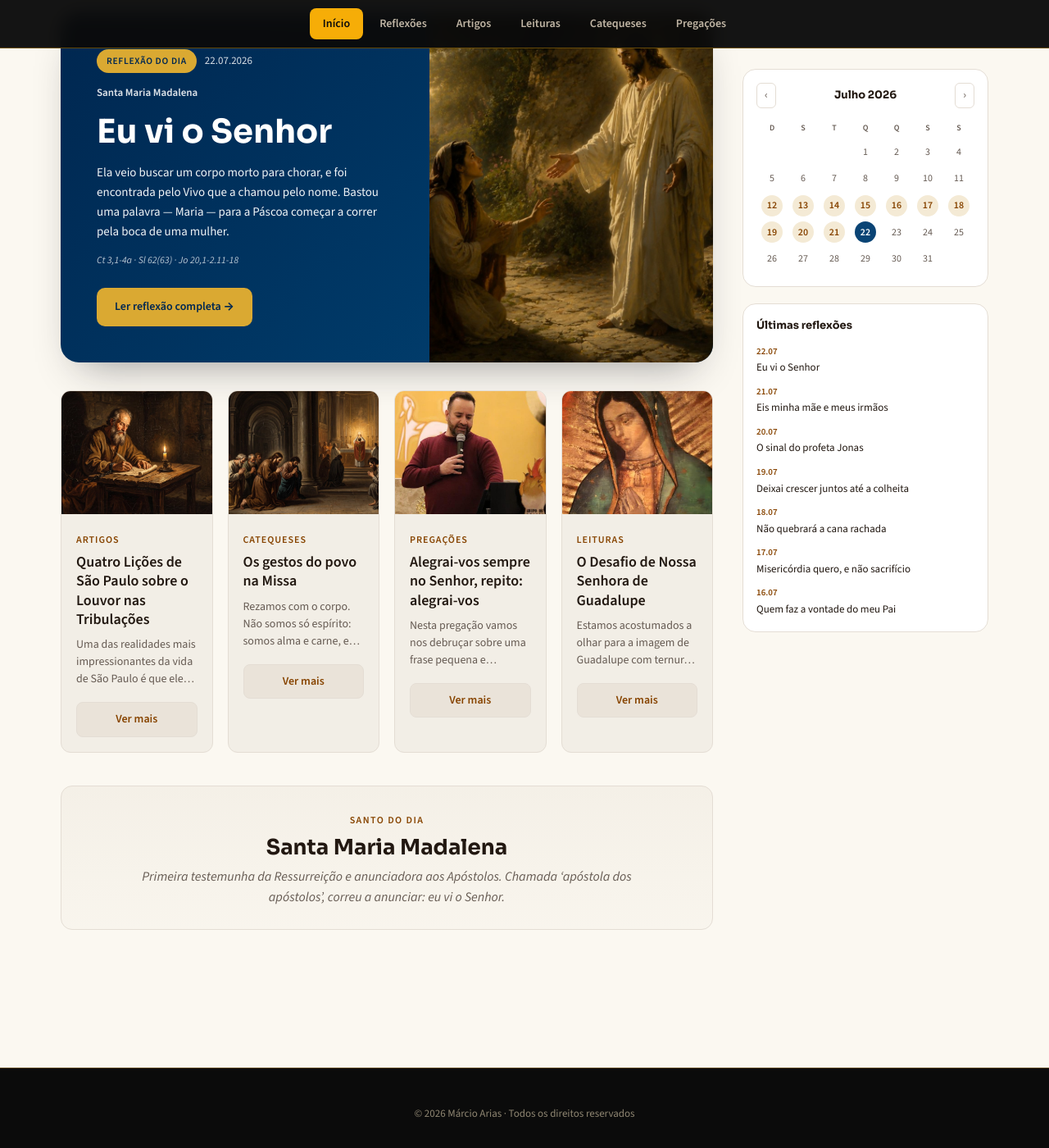
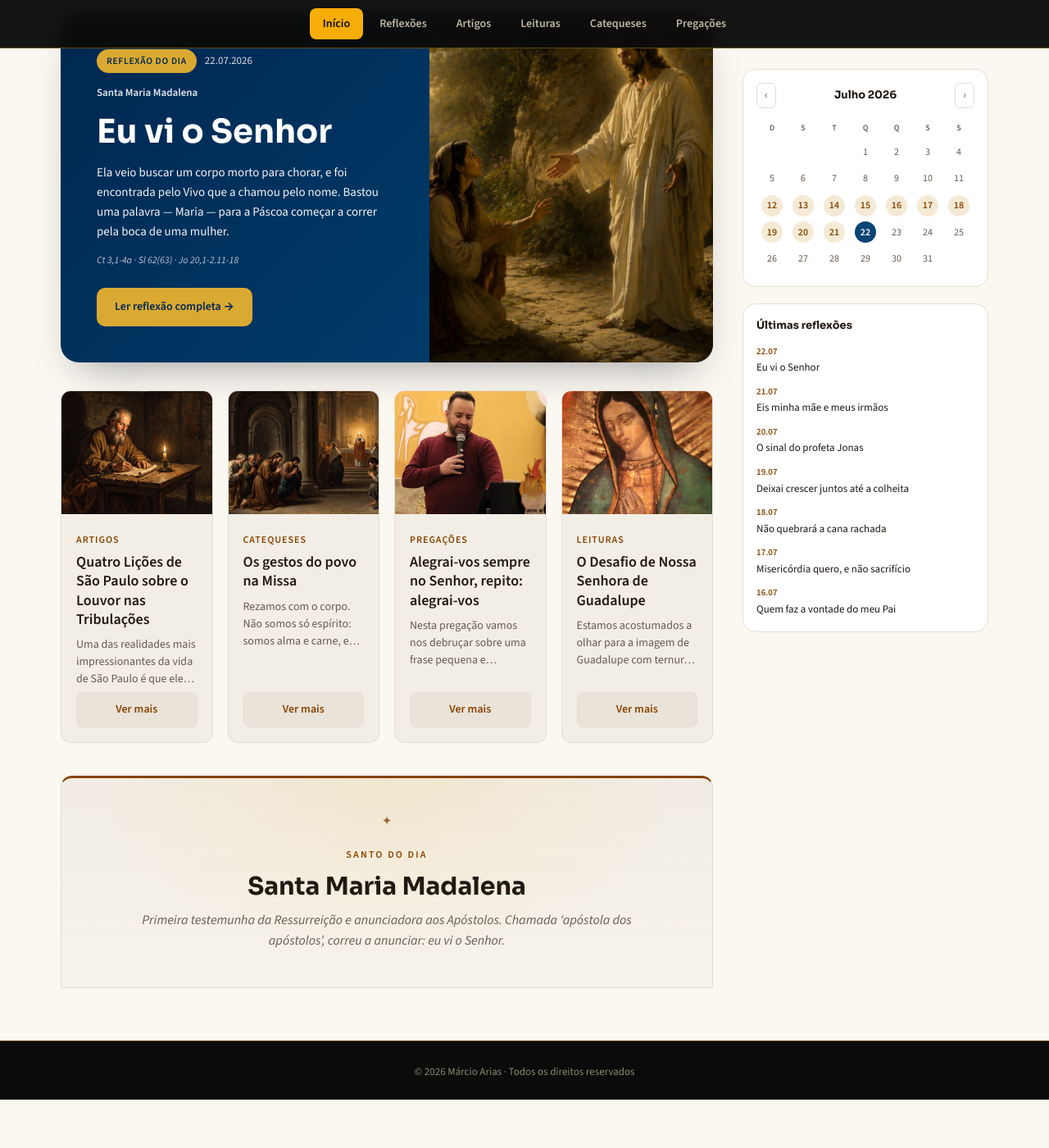
Before and after one commit to admariam/liturgiadiaria, a Jekyll site: the page built from index.html, in a window 1280 px wide and 1400 px high, scrolled down 310 px. Shown: the whole window at 82% size. Built offline with Jekyll 4.4.1, drawn with Linux system fonts in a browser that asks for light colours; after the commit the page ends 1651 px from its top, so only the background shows below that.

Commit message:
CSS: Ver mais alinhados, santo do dia redesenhado, rodapé colado e enxuto

```diff
--- a/assets/css/style.css
+++ b/assets/css/style.css
@@ -429,7 +429,7 @@ table.cal td.hoje a, table.cal td.hoje span { background: var(--primary); color:
   box-shadow: 0 10px 26px -16px rgba(60,45,30,.5);
   border-color: var(--accent-deep, #7a5a2f);
 }
-.card-secao-topo { text-decoration: none; color: inherit; display: block; }
+.card-secao-topo { text-decoration: none; color: inherit; display: flex; flex-direction: column; flex: 1 1 auto; }
 .card-secao-capa {
   position: relative;
   overflow: hidden;
@@ -460,6 +460,7 @@ table.cal td.hoje a, table.cal td.hoje span { background: var(--primary); color:
 
 .btn-ver-mais {
   margin: 12px 18px 18px;
+  margin-top: auto;
   display: inline-block; text-align: center;
   padding: 9px 14px; font-size: 14px; font-weight: 600;
   color: var(--accent-deep, #7a5a2f);
@@ -612,34 +613,46 @@ sup[role="doc-noteref"] a:hover,
 /* ===== Santo do dia (home) ===== */
 .santo-do-dia {
   max-width: 1180px;
-  margin: 8px auto 44px;
-  padding: 26px 28px;
+  margin: 8px auto 0;
+  padding: 40px 28px 44px;
   text-align: center;
-  background: linear-gradient(180deg, rgba(122,90,47,.05), rgba(122,90,47,.02));
+  position: relative;
+  background:
+    radial-gradient(ellipse at top, rgba(246,173,7,.10), transparent 62%),
+    linear-gradient(180deg, rgba(122,90,47,.07), rgba(122,90,47,.03));
   border: 1px solid var(--fio);
-  border-radius: 14px;
+  border-top: 3px solid var(--accent-deep);
+  border-radius: 14px 14px 0 0;
+}
+.santo-do-dia::before {
+  content: "✦";
+  display: block;
+  font-size: 15px;
+  color: var(--accent-deep);
+  margin-bottom: 14px;
+  opacity: .8;
 }
 .santo-rotulo {
   display: inline-block;
-  font-size: 12px; font-weight: 700; letter-spacing: .12em; text-transform: uppercase;
-  color: var(--accent-deep); margin-bottom: 8px;
+  font-size: 12px; font-weight: 700; letter-spacing: .18em; text-transform: uppercase;
+  color: var(--accent-deep); margin-bottom: 12px;
 }
 .santo-nome {
-  margin: 0 0 8px; font-family: var(--display);
-  font-size: 26px; line-height: 1.2; color: var(--tinta);
+  margin: 0 0 12px; font-family: var(--display);
+  font-size: 30px; line-height: 1.15; color: var(--tinta);
 }
 .santo-frase {
   margin: 0 auto; max-width: 640px;
   font-size: 16px; font-style: italic; line-height: 1.55; color: var(--tinta-suave);
 }
 @media (max-width: 620px) {
-  .santo-do-dia { margin: 4px 0 32px; padding: 22px 20px; border-radius: 0; }
+  .santo-do-dia { margin: 4px 0 0; padding: 32px 20px 36px; border-radius: 0; }
   .santo-nome { font-size: 22px; }
 }
 
 /* ===== Rodapé ===== */
 .site-footer {
-  margin-top: 60px;
+  margin-top: 0;
   background: #0b0b0b;
   color: #cfc4b0;
   border-top: 1px solid rgba(246,173,7,.3);
@@ -647,7 +660,7 @@ sup[role="doc-noteref"] a:hover,
 .rodape-inner {
   max-width: 1180px;
   margin: 0 auto;
-  padding: 40px 24px 30px;
+  padding: 22px 24px;
   text-align: center;
 }
 .rodape-versiculo { margin-bottom: 26px; }
```
